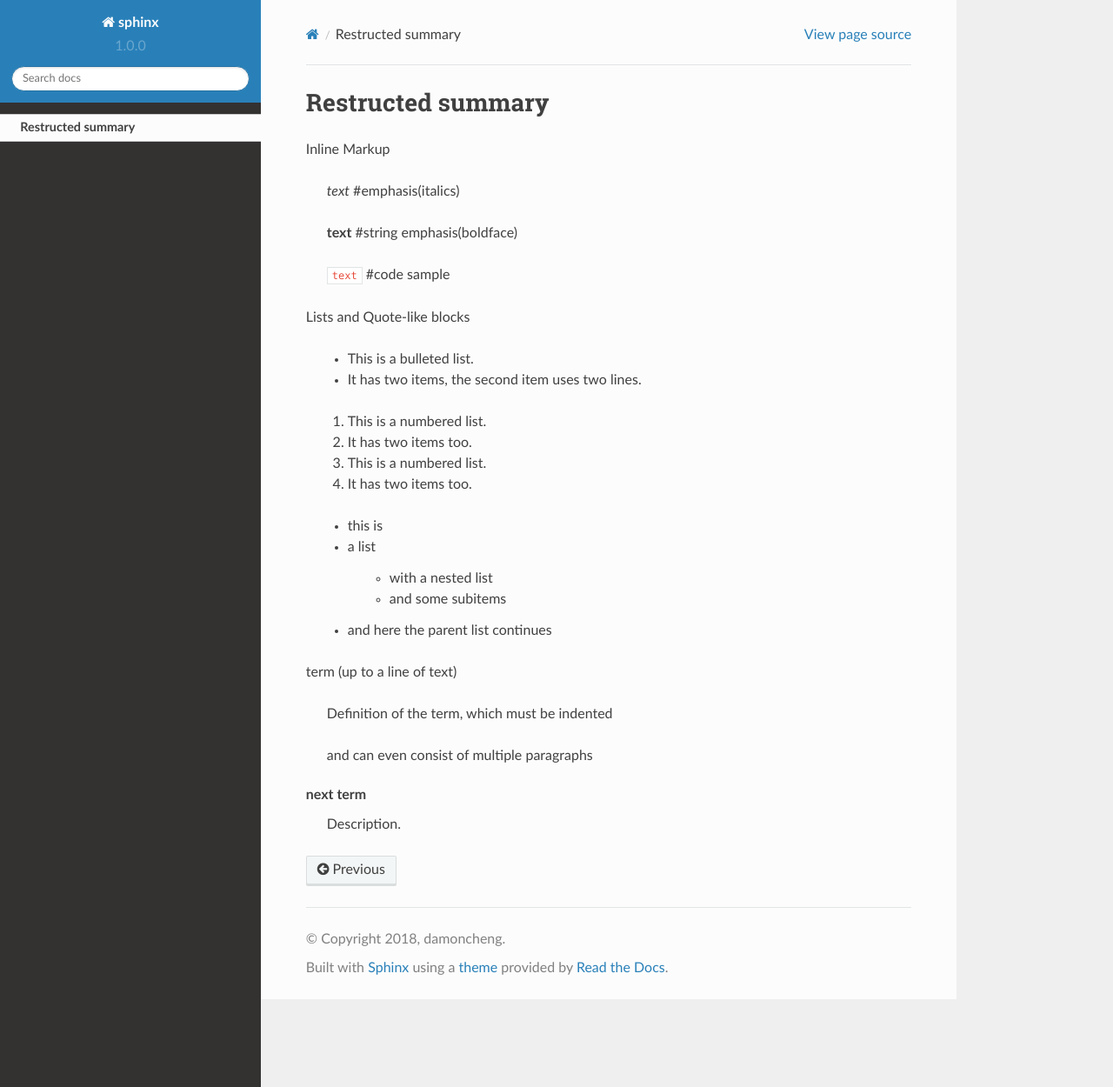
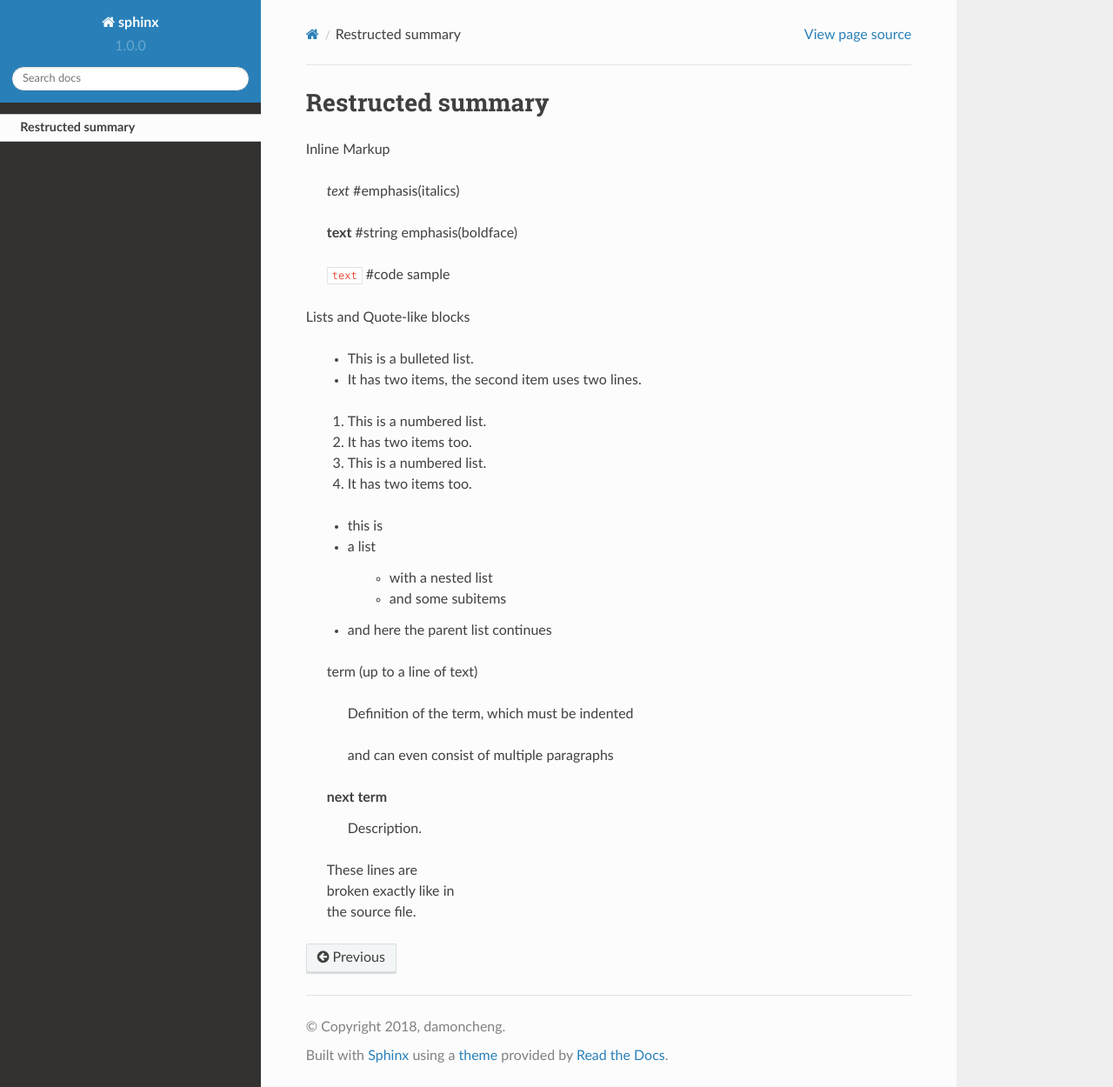
Before and after one commit to damoncheng/Sphinx, a Sphinx documentation site: the page built from source/restructed/restructed.rst, in a window 1280 px wide and 1250 px high. Shown: the whole window at 87% size. Built offline with Sphinx 7.4.7 and the Read the Docs theme 2.0.0, drawn with Linux system fonts in a browser that asks for light colours.

Commit message:
familar restructedText

```diff
--- a/source/restructed/restructed.rst
+++ b/source/restructed/restructed.rst
@@ -33,11 +33,15 @@
 
     * and here the parent list continues
 
-term (up to a line of text)
+    term (up to a line of text)
 
-    Definition of the term, which must be indented
+        Definition of the term, which must be indented
 
-    and can even consist of multiple paragraphs
+        and can even consist of multiple paragraphs
 
-next term
-    Description.
+    next term
+        Description.
+
+    | These lines are
+    | broken exactly like in
+    | the source file.
```
Also changed, not shown: 1 other file.
